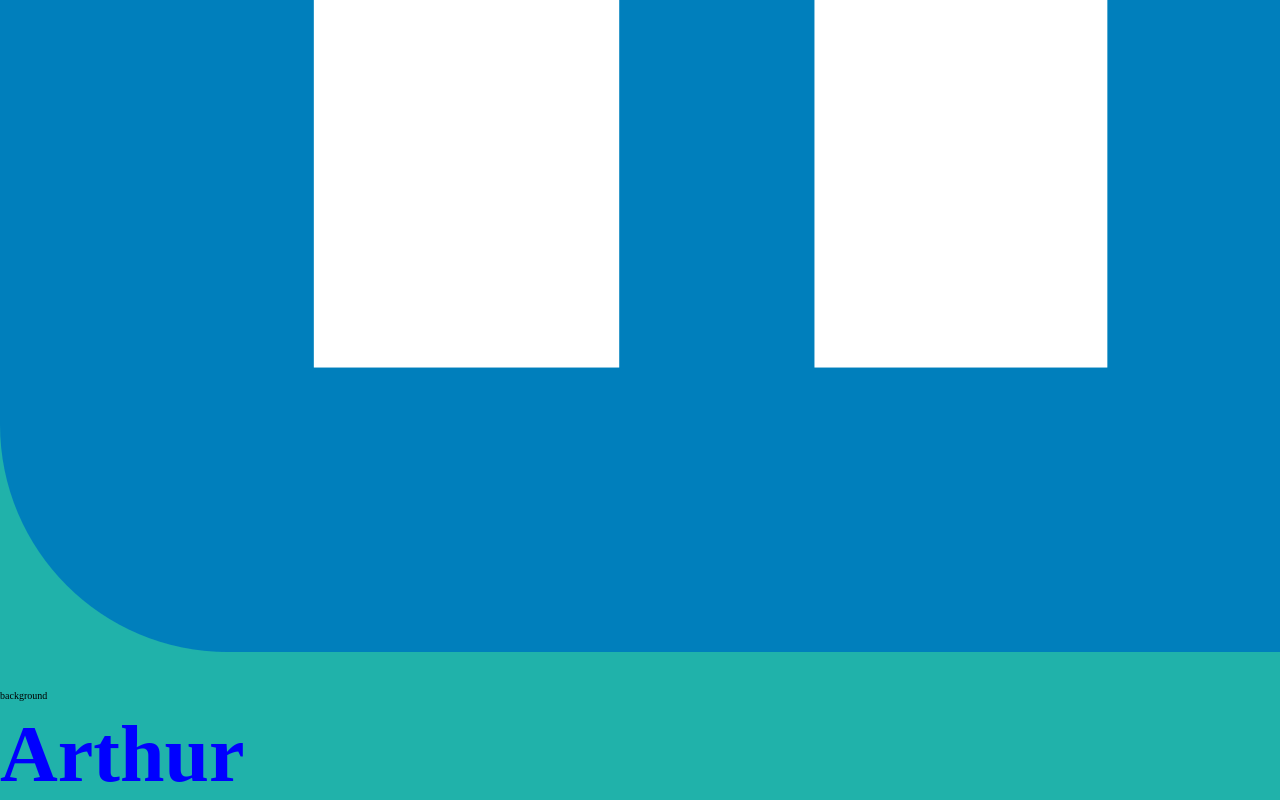
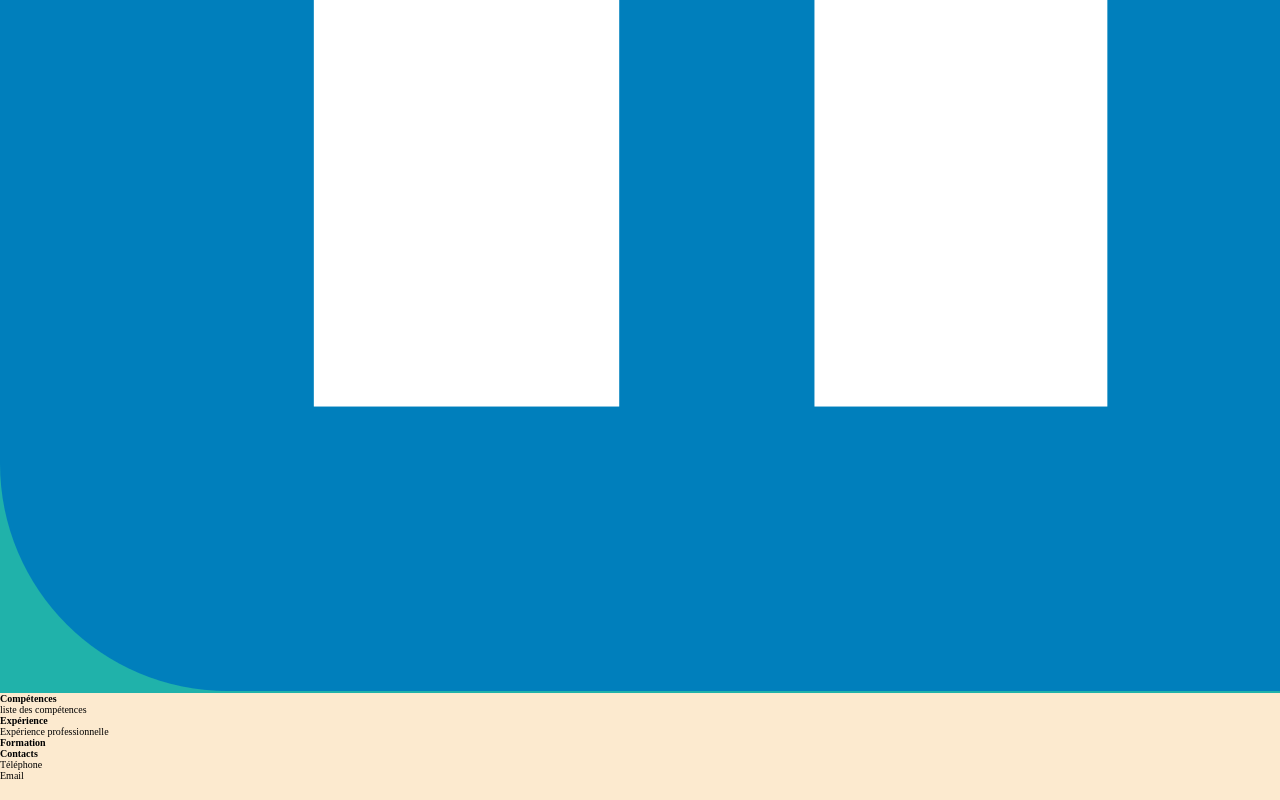
Before and after one commit to Achap05/brief_cv, a plain HTML site: page index.html in a window 1280 px wide. Shown: the part 1966-2766 px from the top of the page. Drawn offline with Linux system fonts and the light colour scheme.

Commit message:
fix index.html

```diff
--- a/index.html
+++ b/index.html
@@ -8,17 +8,26 @@
   </head>
   <body>
     <header>
-      <header class="hclasscontainer"
-      bonjour
+      Présentation
       <nav>
-        <a href="https://github.com/Achap05" class="nav_link"><img src="img/GitHub-Mark-ea2971cee799.png" class="nav_link"></a>
-        <a href="https://www.linkedin.com/in/arthur-de-dominicis-3b2a322a0?utm_source=share&utm_campaign=share_via&utm_content=profile&utm_medium=android_app" class="nav_link"><img src="img/LinkedIn_icon.svg.png" class="nav_link"></a>
+        <a href="https://github.com/Achap05" class="nav_link"><img src="img/GitHub-Mark-ea2971cee799.png" alt="github" class="nav_link"></a>
+        <a href="https://www.linkedin.com/in/arthur-de-dominicis-3b2a322a0?utm_source=share&utm_campaign=share_via&utm_content=profile&utm_medium=android_app" class="nav_link"><img src="img/LinkedIn_icon.svg.png" alt="LinkedIn" class="nav_link"></a>
       </nav>
     </header>
+  <main>
+    <background-img src="">
+    <h2 class="title2">Compétences</h2>
+      <p class=main_text>liste des compétences</p>
+    <h2 class="title2">Expérience</h2>
+      <p class=main_text>Expérience professionnelle</p>
+    <h2 class="title2">Formation</h2>
 
-    <a>background</a>
+    </main>
 
-      <h1 class="title">Arthur</h1>
-    </div>
+    <footer>
+      <h3 class=main_text>Contacts</h3>
+        <p class=main_text>Téléphone</p>
+        <p class=main_text>Email</p>
+      </footer>
   </body>
 </html>
```
